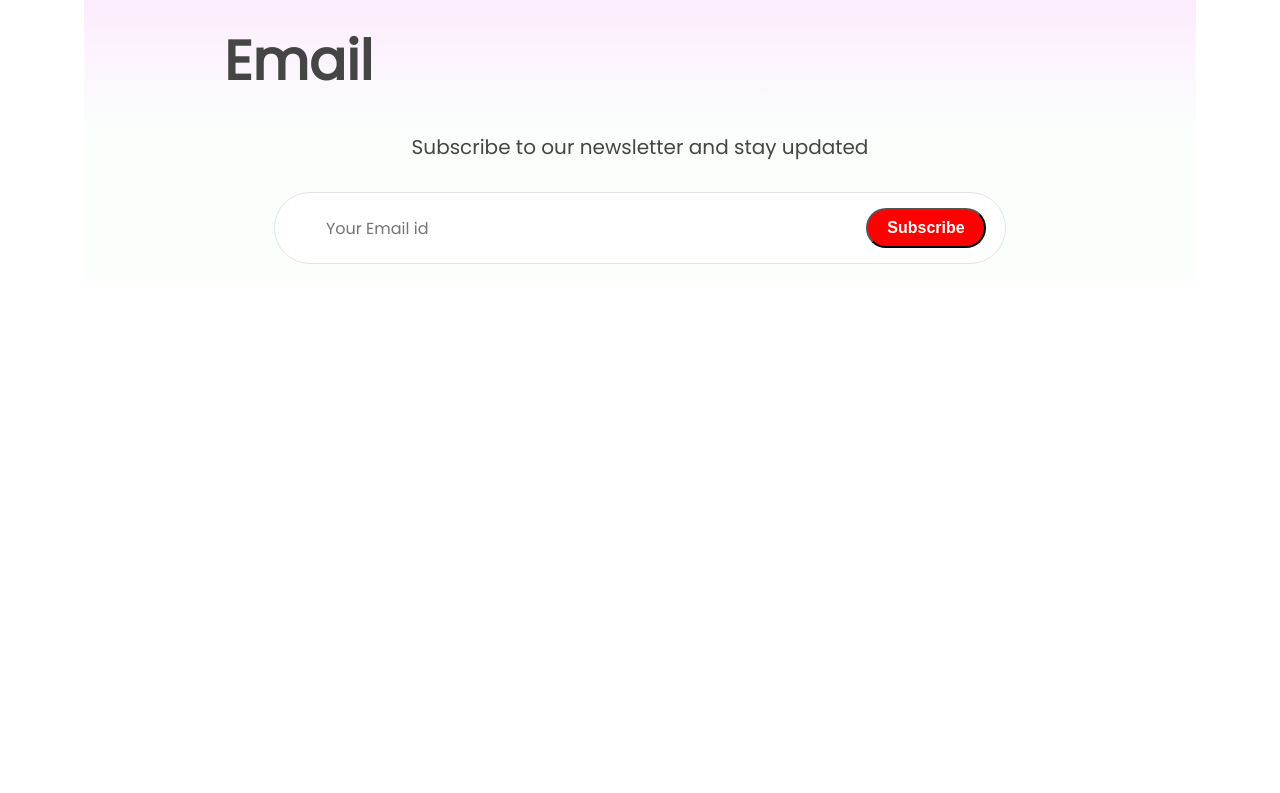
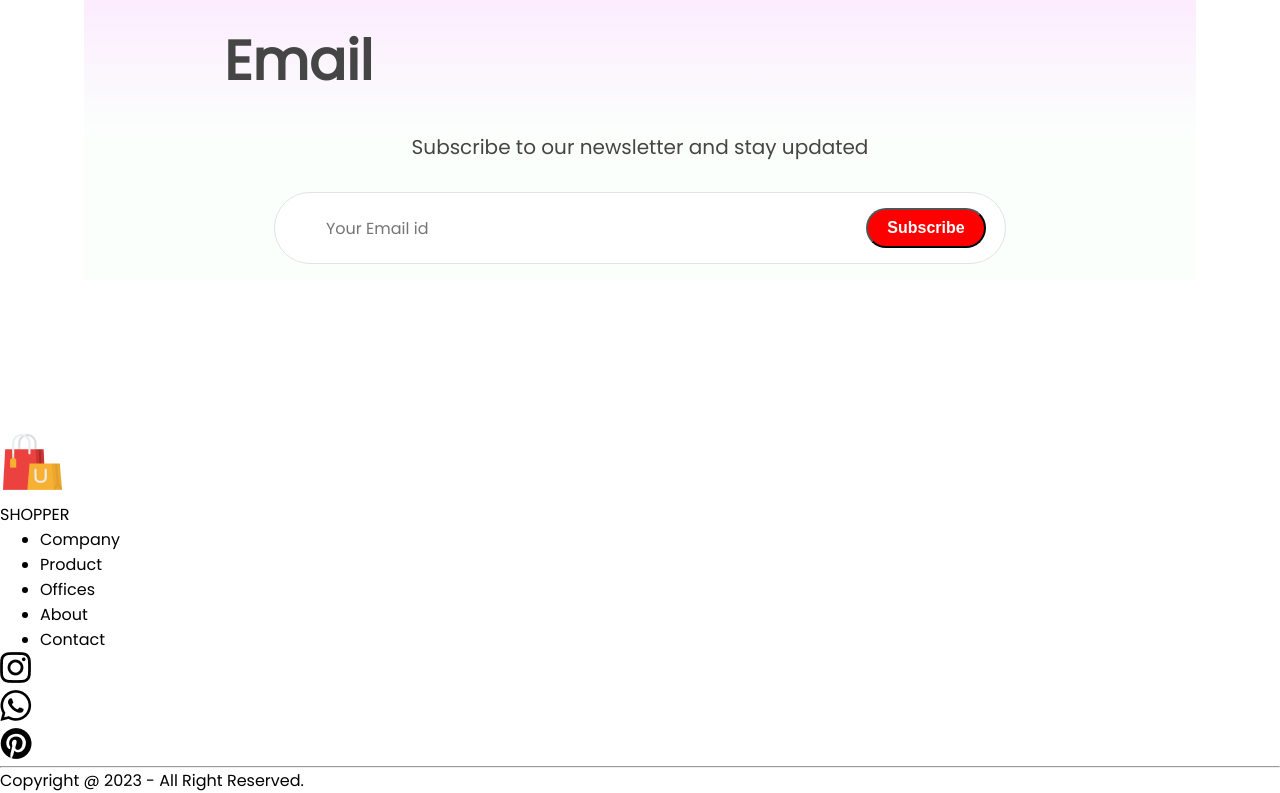
Before and after one commit to mohitdhanorkar/E-Commerce, a React (Create React App) app in the folder e-commerce/: page / in a window 1280 px wide. Shown: the part 3592-4385 px from the top of the page. Before the commit the page ends 4022 px from the top, so only its background shows below. Built offline with nearby package versions, Linux system fonts and the light colour scheme.

Commit message:
add footer structure

```diff
--- /dev/null
+++ b/e-commerce/src/Components/Footer/Footer.jsx
@@ -0,0 +1,40 @@
+import React from "react";
+import "./Footer.css";
+import footer_logo from "../Assets/logo.png";
+import instagram_icon from '../Assets/instagram_icon.png'
+import pintester_icon from '../Assets/pintester_icon.png'
+import whatsapp_icon from '../Assets/whatsapp_icon.png'
+
+const Footer = () => {
+  return (
+    <div className="footer">
+      <div className="footer-logo">
+        <img src={footer_logo} alt="" />
+        <p>SHOPPER</p>
+      </div>
+      <ul className="footer-links">
+        <li>Company</li>
+        <li>Product</li>
+        <li>Offices</li>
+        <li>About</li>
+        <li>Contact</li>
+      </ul>
+      <div className="footer-social-icon">
+        <div className="footer-icon-container">
+            <img src={instagram_icon} alt="" />
+        </div>
+        <div className="footer-icon-container">
+            <img src={whatsapp_icon} alt="" />
+        </div><div className="footer-icon-container">
+            <img src={pintester_icon} alt="" />
+        </div>
+      </div>
+      <div className="footer-copyright">
+        <hr />
+        <p>Copyright @ 2023 - All Right Reserved.</p>
+      </div>
+    </div>
+  );
+};
+
+export default Footer;
--- a/e-commerce/src/Pages/Shop.jsx
+++ b/e-commerce/src/Pages/Shop.jsx
@@ -4,6 +4,7 @@ import Popular from '../Components/Popular/Popular'
 import Offers from '../Components/Offers/Offers'
 import NewCollections from '../Components/NewCollections/NewCollections'
 import NewsLetter from '../Components/NewsLetter/NewsLetter'
+import Footer from '../Components/Footer/Footer'
 
 function Shop() {
   return (
@@ -13,6 +14,7 @@ function Shop() {
       <Offers/>
       <NewCollections/>
       <NewsLetter/>
+      <Footer/>
     </div>
   )
 }
```
Also changed, not shown: e-commerce/src/Components/Footer/Footer.css (added).
